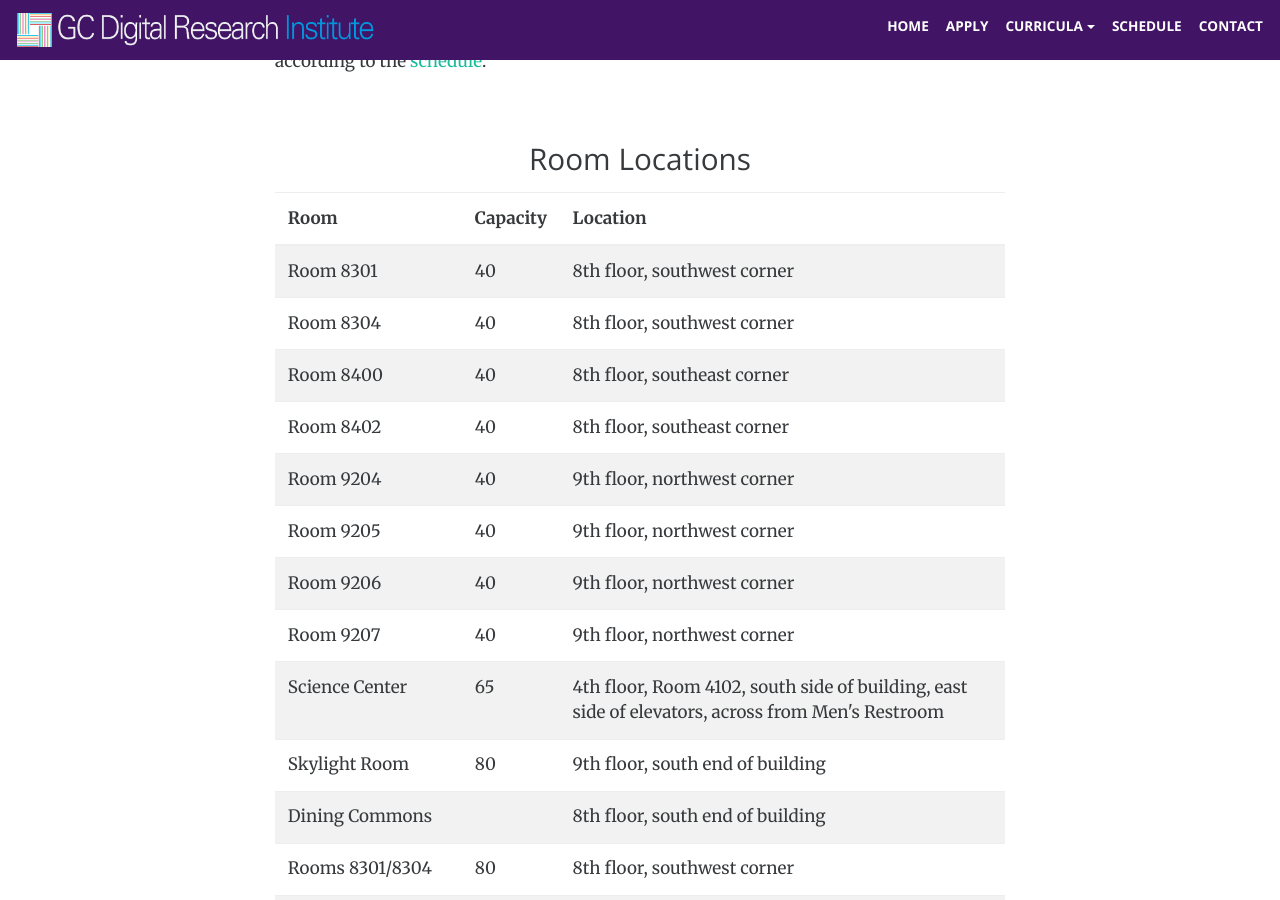
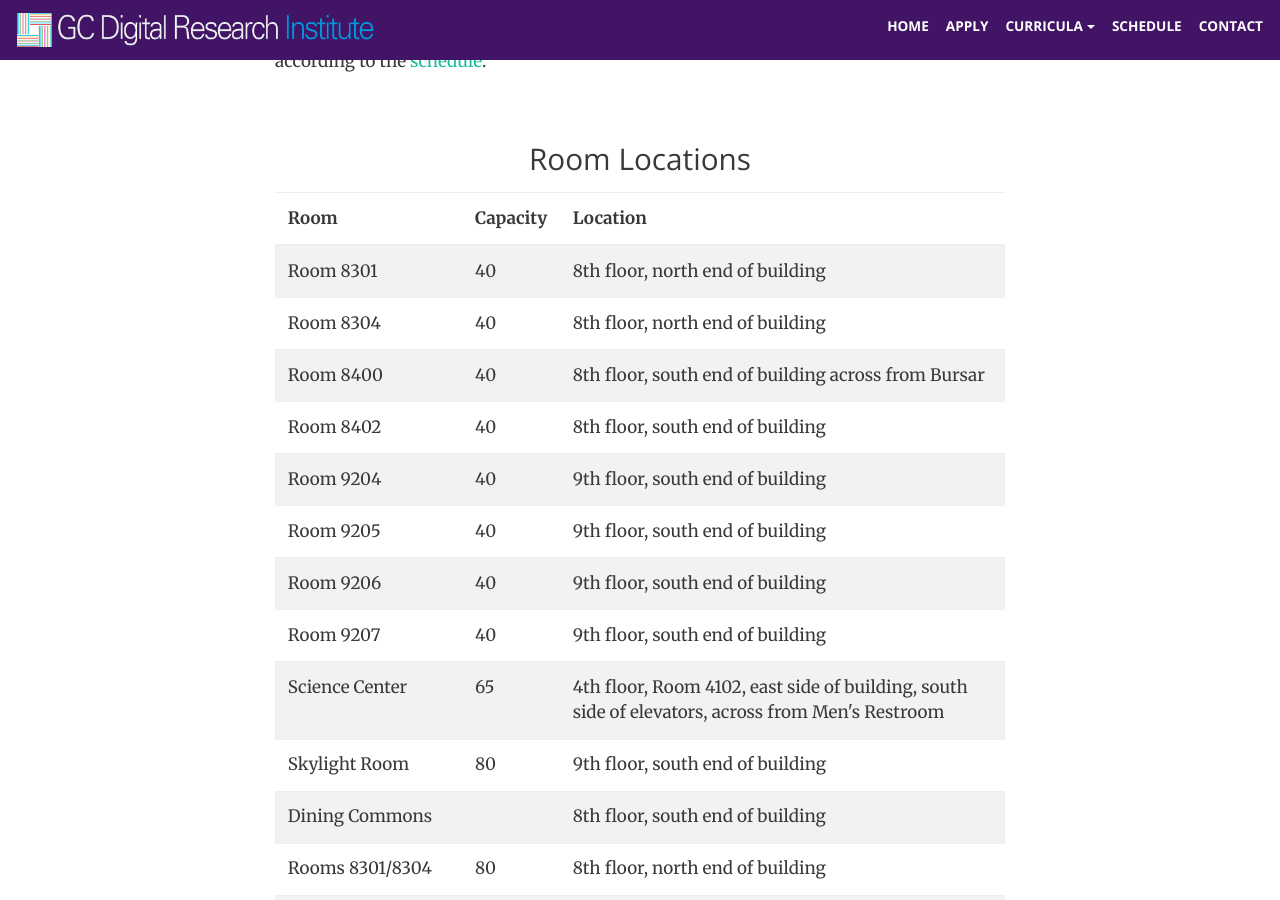
Before and after one commit to GCDigitalFellows/gcdigitalfellows.github.io, a Jekyll site: the page built from location.html, in a window 1280 px wide and 900 px high, scrolled down 457 px. Built offline with Jekyll 4.4.1, drawn with Linux system fonts in a browser that asks for light colours; some of the changed text lies outside the part shown.

Commit message:
update locations with corrected room location info

```diff
--- a/_data/rooms.json
+++ b/_data/rooms.json
@@ -1 +1 @@
-{"8301":{"name":"Room 8301","capacity":"40","location":"8th floor, southwest corner"},"8304":{"name":"Room 8304","capacity":"40","location":"8th floor, southwest corner"},"8400":{"name":"Room 8400","capacity":"40","location":"8th floor, southeast corner"},"8402":{"name":"Room 8402","capacity":"40","location":"8th floor, southeast corner"},"9204":{"name":"Room 9204","capacity":"40","location":"9th floor, northwest corner"},"9205":{"name":"Room 9205","capacity":"40","location":"9th floor, northwest corner"},"9206":{"name":"Room 9206","capacity":"40","location":"9th floor, northwest corner"},"9207":{"name":"Room 9207","capacity":"40","location":"9th floor, northwest corner"},"sc":{"name":"Science Center","capacity":"65","location":"4th floor, Room 4102, south side of building, east side of elevators, across from Men's Restroom"},"sk":{"name":"Skylight Room","capacity":"80","location":"9th floor, south end of building"},"dc":{"name":"Dining Commons","capacity":"","location":"8th floor, south end of building"},"830x":{"name":"Rooms 8301/8304","capacity":"80","location":"8th floor, southwest corner"},"840x":{"name":"Rooms 8400/8402","capacity":"80","location":"8th floor, southeast corner"},"920x":{"name":"Rooms 9205/9206/9207","capacity":"80","location":"9th floor, northwest corner"},"dsl":{"name":"Digital Scholarship Lab","capacity":"15","location":"7th floor, Room 7414, east end of building"}}
+{"8301":{"name":"Room 8301","capacity":"40","location":"8th floor, north end of building"},"8304":{"name":"Room 8304","capacity":"40","location":"8th floor, north end of building"},"8400":{"name":"Room 8400","capacity":"40","location":"8th floor, south end of building across from Bursar"},"8402":{"name":"Room 8402","capacity":"40","location":"8th floor, south end of building"},"9204":{"name":"Room 9204","capacity":"40","location":"9th floor, south end of building"},"9205":{"name":"Room 9205","capacity":"40","location":"9th floor, south end of building"},"9206":{"name":"Room 9206","capacity":"40","location":"9th floor, south end of building"},"9207":{"name":"Room 9207","capacity":"40","location":"9th floor, south end of building"},"sc":{"name":"Science Center","capacity":"65","location":"4th floor, Room 4102, east side of building, south side of elevators, across from Men's Restroom"},"sk":{"name":"Skylight Room","capacity":"80","location":"9th floor, south end of building"},"dc":{"name":"Dining Commons","capacity":"","location":"8th floor, south end of building"},"830x":{"name":"Rooms 8301/8304","capacity":"80","location":"8th floor, north end of building"},"840x":{"name":"Rooms 8400/8402","capacity":"80","location":"8th floor, south end of building"},"920x":{"name":"Rooms 9205/9206/9207","capacity":"80","location":"9th floor, south end of building"},"dsl":{"name":"Digital Scholarship Lab","capacity":"15","location":"7th floor, Room 7414, east end of building"}}
```
